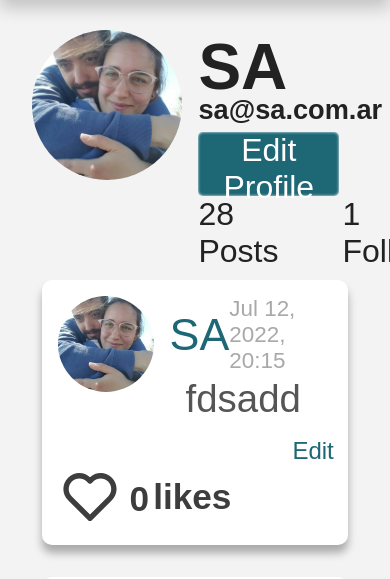
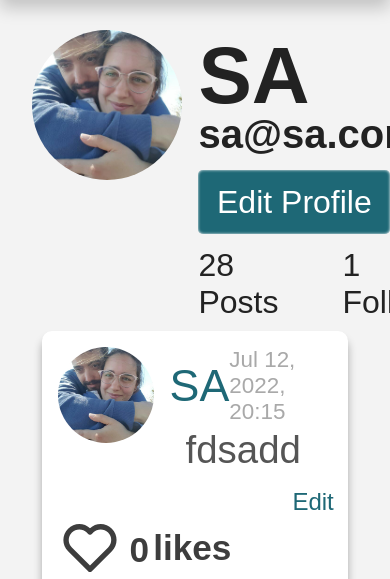
Before and after one commit to rodrigojmayer/RJMNetwork, a Django app: a page that uses network/templates/network/profile.html in a window 390 px wide. Shown: the part 96-675 px from the top of the page. Run offline with Django 3.2, Linux system fonts and the light colour scheme; a user stored in the database is signed in; data comes from the database, SQL or seed files in the repository; both versions use the stored data as it was after the commit.

Commit message:
Fixing styles responsive design 5

```diff
--- a/network/static/network/styles.css
+++ b/network/static/network/styles.css
@@ -92,7 +92,7 @@ h1 {
 
 h2 {
     margin: 0;
-    font-size: 2rem;
+    font-size: 2.5rem;
 }
 
 h3 {
@@ -304,13 +304,17 @@ p, input {
     display: flex;
     flex-direction: column;
     justify-content: space-between;
+    gap:.4rem;
+
 }
 
 #profile-flex-order-child2  h2{
-    height: 2rem;
+    height: 2.5rem;
+    margin-bottom:-10px;
 }
-#profile-flex-order-child2  h6{
-    margin-bottom: .2rem;
+#profile-flex-order-child2  h4{
+    /* margin-bottom: .2rem; */
+    /* height: auto; */
 }
 
 #profile_view_picture{
@@ -337,7 +341,7 @@ p, input {
 }
 
 #edit-profile-btn{
-    width: 3.4rem;
+    width: 5rem;
 }
 
 .page_button:hover{
@@ -979,4 +983,11 @@ a.modal-close svg path{
         width: 1rem;
         height: 1rem;
     }
+    #edit-profile-btn{
+        width: 3.4rem;
+    }
+
+    #profile-flex-order-child2{
+        gap:.1rem;
+    }
 }
--- a/network/templates/network/profile.html
+++ b/network/templates/network/profile.html
@@ -31,7 +31,7 @@
             </div>
             <div id="profile-flex-order-child2">
                 <h2 id="profile_poster">{{poster}}</h2>
-                <h6 id="profile_poster">{{poster.email}}</h6>
+                <h4 id="profile_poster">{{poster.email}}</h4>
                     {% if poster.id != user.id  and user.is_authenticated %}
                         <button id="follow-btn" class="page_button" onclick="follow('{{poster.id}}', '{{user.id}}', '{{followed_by}}')" value='{{user_following}}'>{{user_following}}</button>
                         <button style="display:none;" id="edit-profile-btn" class="page_button" onclick="load_postbox('edit profile',null)" value='{{user_following}}'>Edit Profile</button>
```
Also changed, not shown: db.sqlite3.
